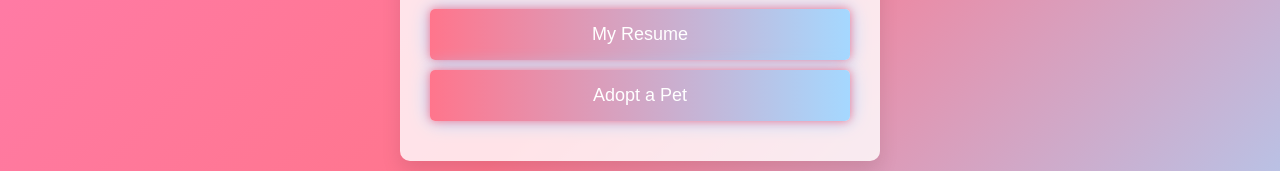
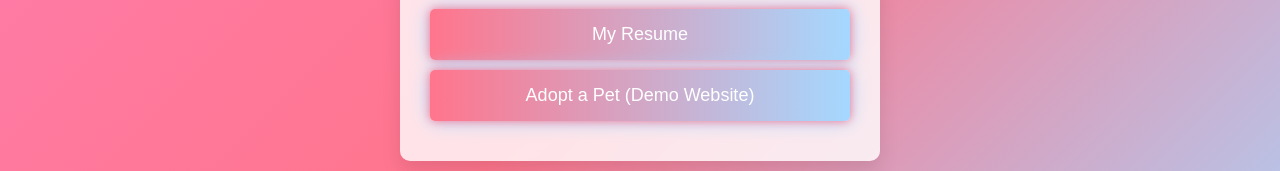
Before and after one commit to GeorgeTheProgrammer01/GeorgeTheProgrammer01.github.io, a plain HTML site: page index.html in a window 1280 px wide. Shown: the part 387-558 px from the top of the page. Drawn offline with Linux system fonts and the light colour scheme.

Commit message:
Update index.html

```diff
--- a/index.html
+++ b/index.html
@@ -82,7 +82,7 @@
     <div class="heading">Check Out My Links Below!</div>
 
     <a class="button" href="https://georgetheprogrammer01.github.io/resumeCV/" target="_blank">My Resume</a>
-    <a class="button" href="https://georgetheprogrammer01.github.io/PetFinder/" target="_blank">Adopt a Pet</a>
+    <a class="button" href="https://georgetheprogrammer01.github.io/PetFinder/" target="_blank">Adopt a Pet (Demo Website)</a>
 
   </div>
 </body>
```
